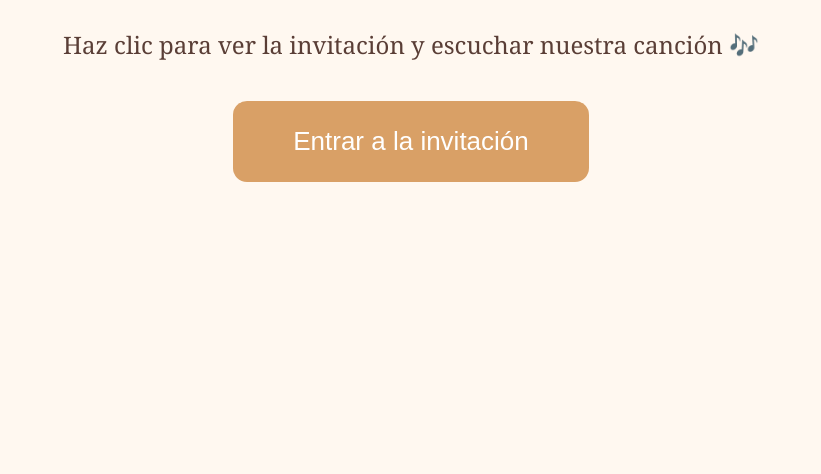
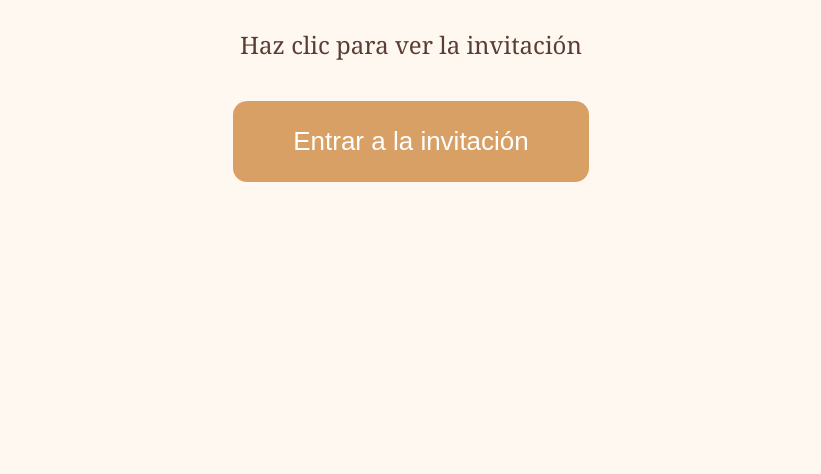
Before and after one commit to karlis888/Invitaci-n-Boda-Diana-Luis, a plain HTML site: page index.html in a window 1280 px wide. Shown: the part 406-880 px from the top of the page, without its empty margins (229-1050 px from the left). Drawn offline with Linux system fonts and the light colour scheme.

Commit message:
Update index.html

```diff
--- a/index.html
+++ b/index.html
@@ -58,7 +58,7 @@
 
   <div class="contenedor">
     <h1>¡Estás invitad@ a nuestra boda!</h1>
-    <p>Haz clic para ver la invitación y escuchar nuestra canción 🎶</p>
+    <p>Haz clic para ver la invitación</p>
     <button onclick="iniciarInvitacion()">Entrar a la invitación</button>
   </div>
 
```
